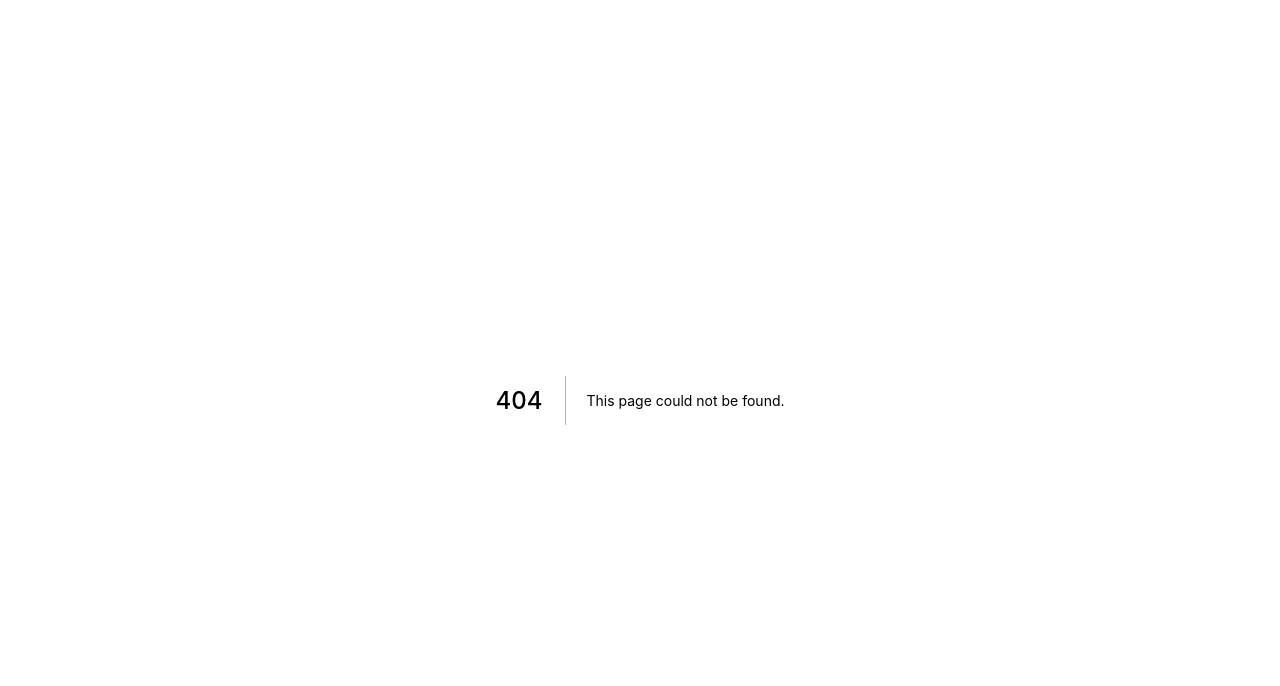
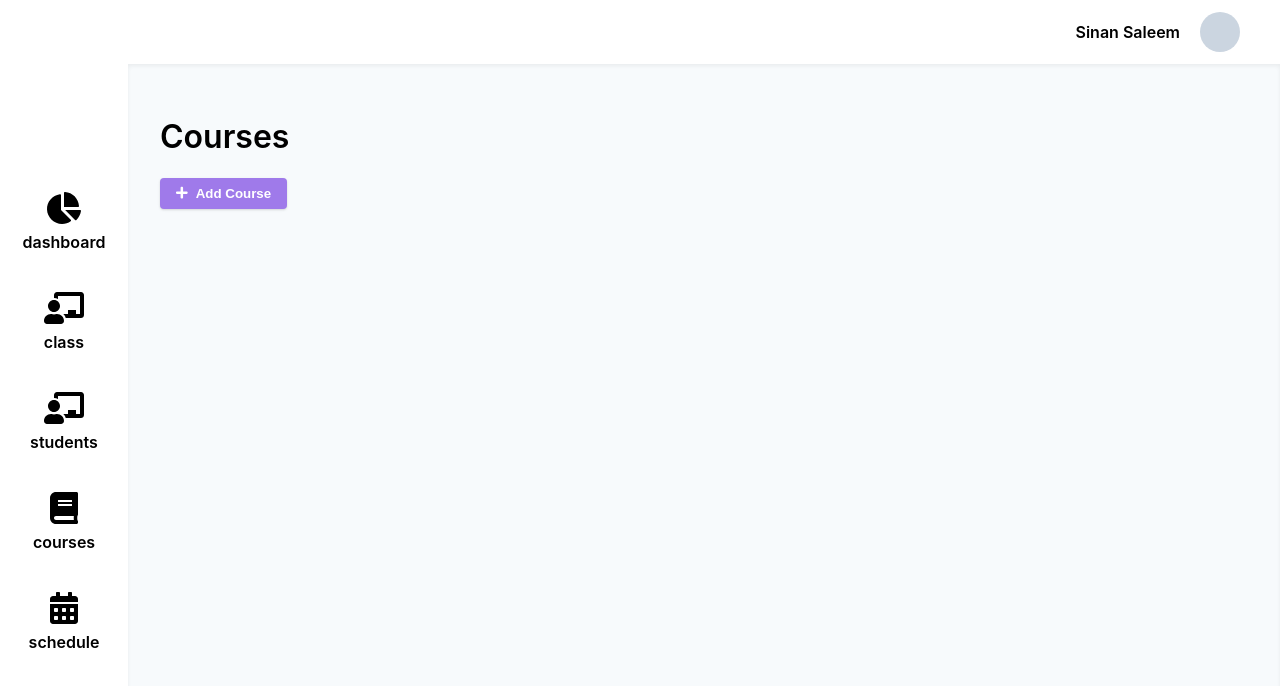
Before and after one commit to f178024/Ustadjee, a Next.js app: page /courses in a window 1280 px wide. Before the commit this address had no page. Shown: the top 686 px of the page. Built offline with nearby package versions, Linux system fonts and the light colour scheme.

Commit message:
courses page

```diff
--- a/components/ContentArea.js
+++ b/components/ContentArea.js
@@ -1,7 +1,9 @@
 function ContentArea(props){
     return (
         <div className="flex flex-col bg-gray-100 flex-1 shadow-inner p-8">
-            {props.children}
+            <div>
+                {props.children}
+            </div>
         </div>
     )
 }
--- /dev/null
+++ b/pages/courses.js
@@ -0,0 +1,23 @@
+import Menu from '../components/Menu'
+import Topbar from '../components/Topbar'
+import ContentArea from '../components/ContentArea'
+import { FontAwesomeIcon } from '@fortawesome/react-fontawesome'
+import {faPlus} from '@fortawesome/free-solid-svg-icons'
+
+function courses(){
+    return (
+        <div>
+            <Topbar />
+            <div className="flex flex-row">
+                <Menu />
+                <ContentArea>
+                    <h1>Courses</h1>
+                    <button className="px-4 py-2"><FontAwesomeIcon icon={faPlus} className="mr-2" />Add Course</button>
+                </ContentArea>
+            </div>
+        </div>
+    )
+}
+
+
+export default courses
--- a/styles/globals.css
+++ b/styles/globals.css
@@ -39,10 +39,10 @@ input {
   @apply mb-6 bg-gray-200 border-none h-8 py-4;
 }
 
-input[type=submit] {
+input[type=submit], button {
   @apply shadow border-none p-2 text-white transition rounded bg-primary;
 }
 
-input[type=submit]:hover {
+input[type=submit]:hover, button:hover {
   @apply opacity-25;
 }
```
